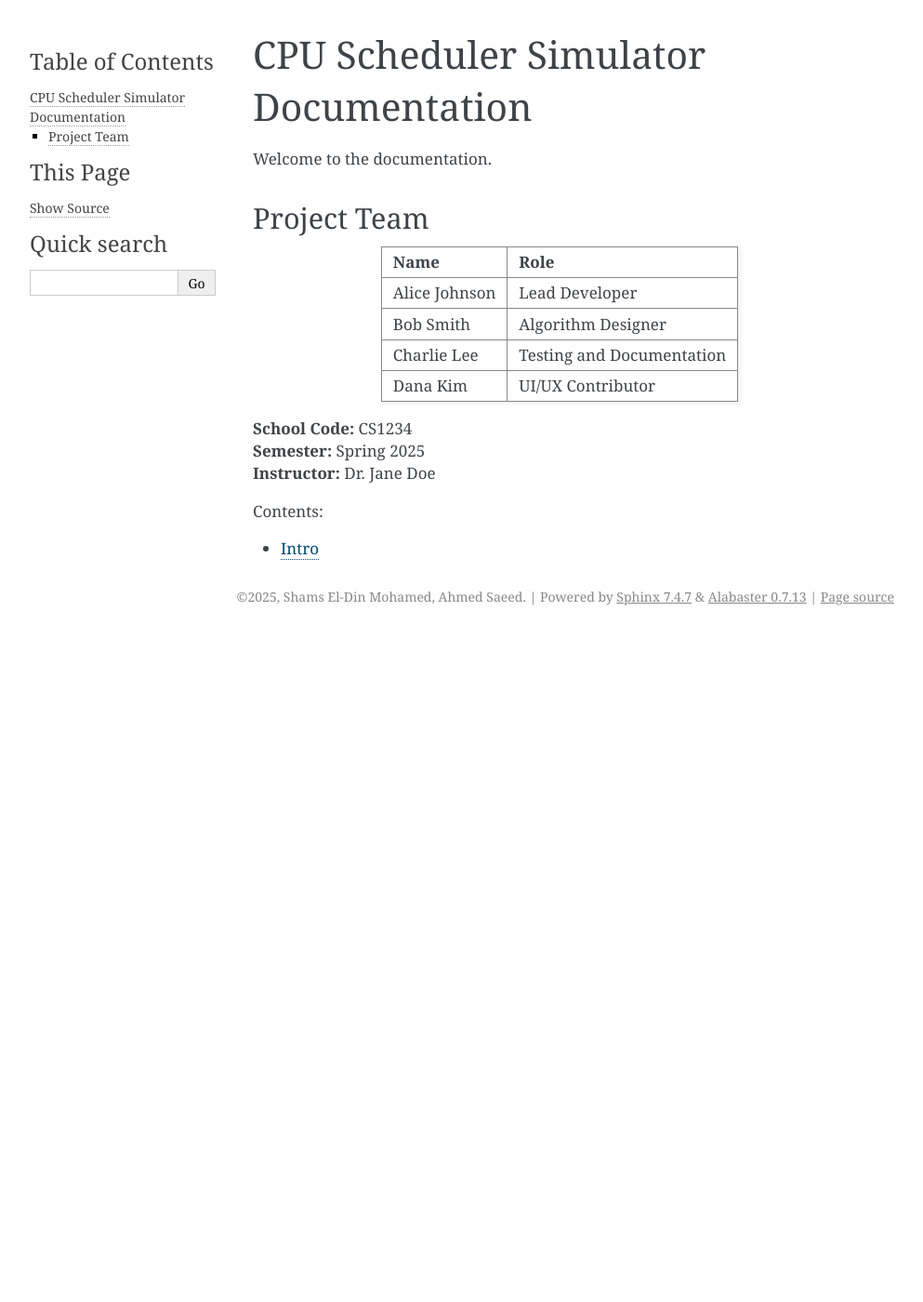
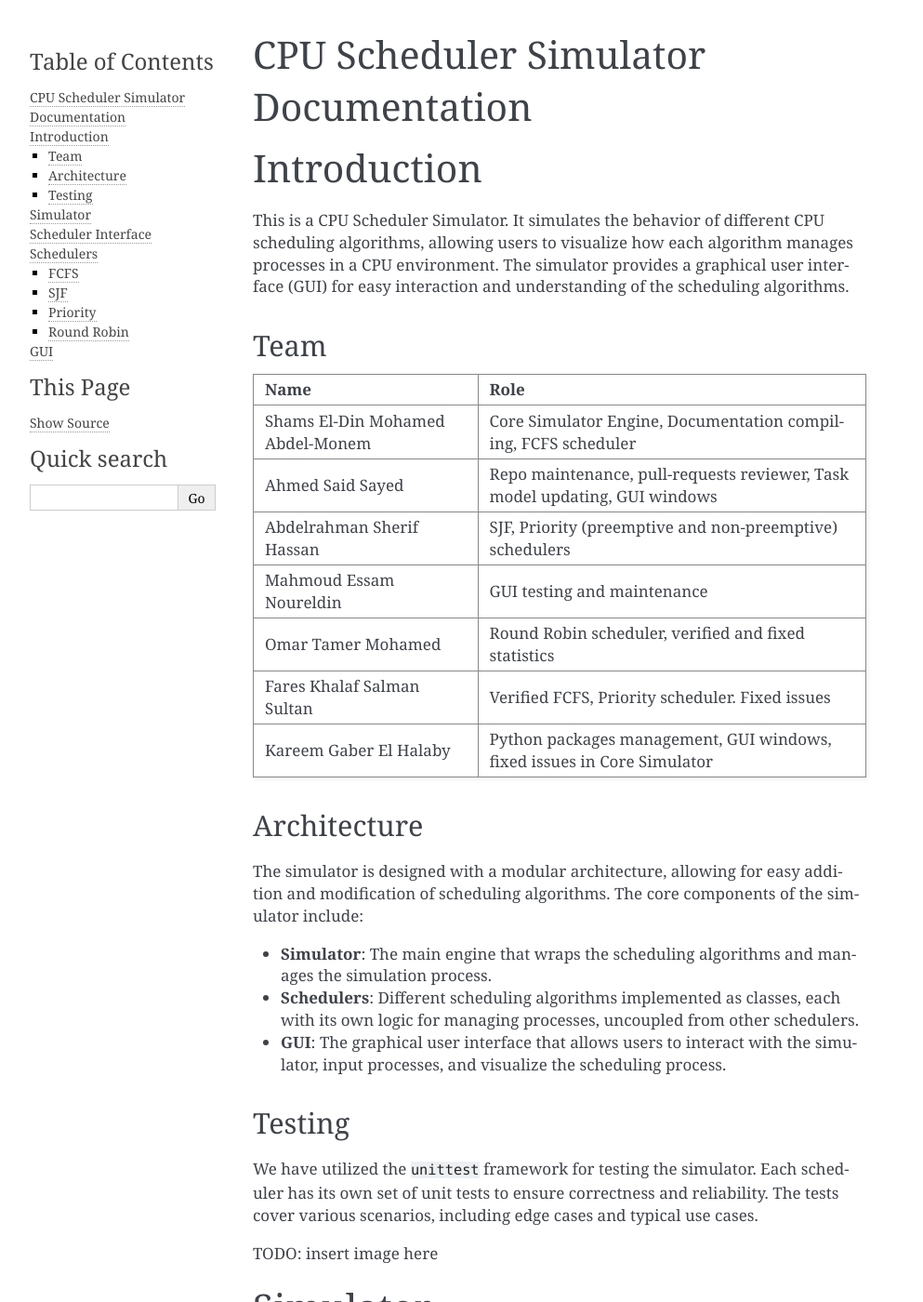
Before and after one commit to AhmedSaid3617/CPU-scheduler, a Sphinx documentation site: the page built from docs/index.md, in a window 1280 px wide and 1400 px high. Shown: the whole window at 93% size, without its empty margins (148-1141 px from the left). Built offline with Sphinx 7.4.7, drawn with Linux system fonts in a browser that asks for light colours; some of the changed text lies outside the part shown.

Commit message:
Updated docs

````diff
--- a/docs/conf.py
+++ b/docs/conf.py
@@ -22,28 +22,56 @@ exclude_patterns = ['_build', 'Thumbs.db', '.DS_Store']
 latex_engine = 'pdflatex'  # Use pdflatex for PDF generation
 latex_elements = {
     'papersize': 'a4paper',  # Or 'letterpaper' for US standard
-    'pointsize': '11pt',     # Font size
+    'pointsize': '11pt',  # Font size
     'geometry': r'\usepackage{geometry}\geometry{margin=1in}',  # Margins
     'preamble': r'''
-        \usepackage{titling}  % Better title control
-        \usepackage{tocloft}  % Customize TOC
-        \setlength{\cftsecnumdepth}{2}  % Number sections in TOC
-        \setlength{\cftsubsecnumdepth}{1}  % Number subsections
+        \usepackage{times}  % Use Times font (or comment out for Computer Modern)
+        \usepackage{tocloft}  % For table of contents customization
+        \cftsetindents{section}{1em}{2em}  % Adjust TOC indentation
+        \cftsetindents{subsection}{3em}{3em}
+
+        \usepackage{booktabs}  % for better looking tables
+\usepackage{array}     % for extended column formatting
+\usepackage{geometry}  % optional: to control page margins
+
+\newcommand{\teamtable}{%
+    \begin{titlepage}
+        \centering
+        \vspace*{2cm}
+        {\sffamily
+        {\Large\bfseries Team Members \par}
+        \vspace{1.5cm}
+        \renewcommand{\arraystretch}{1.4}  % More vertical space between rows
+        \setlength{\tabcolsep}{12pt}       % More horizontal padding in cells
+        \begin{tabular}{>{\raggedright\arraybackslash}p{7cm} >{\centering\arraybackslash}p{5cm}}
+            \toprule
+            \textbf{Name} & \textbf{ID -- Section} \\
+            \midrule
+            Shams El-Din Mohamed Abdel-Monem & 2101442 -- S3 \\
+            Ahmed Said Sayed & 2101546 -- S3 \\
+            Abdelrahman Sherif Hassan & 2100735 -- S3 \\
+            Mahmoud Essam Noureldin & 2001393 -- S2 \\
+            Yousef Mahmoud Mohamed & 2100994 -- S3 \\
+            Mohamed Hussien Mansour Sayed & 2100919 -- S4 \\
+            Omar Tamer Mohamed & 2100528 -- S3 \\
+            Youssof Waleed Fathi & 2101734 -- S3 \\
+            Fares Khalaf Salman Sultan & 2101371 -- S3 \\
+            Kareem Gaber El Halaby & 2101545 -- S3 \\
+            \bottomrule
+        \end{tabular}
+        }
+        \vfill
+    \end{titlepage}
+}
+
     ''',
-    'maketitle': r'''
-        \begin{titlepage}
-            \centering
-            \vspace*{2cm}
-            {\Huge \textbf{\thetitle}} \\[1cm]
-            {\Large \theauthor} \\[0.5cm]
-            {\large School Code: CS1234} \\[0.5cm]
-            {\large Spring 2025} \\
-            \vfill
-            {\large Instructor: Dr. Jane Doe}
-        \end{titlepage}
-    ''',
-    'tableofcontents': r'\tableofcontents\newpage',  # TOC on its own page
+    # Remove extra Sphinx styling
+    'sphinxsetup': '',
+    # Ensure table of contents is included
+    'tableofcontents': r'\teamtable\tableofcontents\newpage',
 }
+
+latex_theme = 'howto'
 
 
 # -- Options for HTML output -------------------------------------------------
--- a/docs/index.md
+++ b/docs/index.md
@@ -1,22 +1,54 @@
 # CPU Scheduler Simulator Documentation
 
-Welcome to the documentation.
+# Introduction
 
-## Project Team
+This is a CPU Scheduler Simulator. It simulates the behavior of different CPU scheduling algorithms, allowing users to visualize how each algorithm manages processes in a CPU environment. The simulator provides a graphical user interface (GUI) for easy interaction and understanding of the scheduling algorithms.
 
-| Name          | Role                      |
-|---------------|---------------------------|
-| Alice Johnson | Lead Developer            |
-| Bob Smith     | Algorithm Designer        |
-| Charlie Lee   | Testing and Documentation |
-| Dana Kim      | UI/UX Contributor         |
+## Team
+| Name                             | Role                                                                       |
+|----------------------------------|----------------------------------------------------------------------------|
+| Shams El-Din Mohamed Abdel-Monem | Core Simulator Engine, Documentation compiling, FCFS scheduler             |
+| Ahmed Said Sayed                 | Repo maintenance, pull-requests reviewer, Task model updating, GUI windows |
+| Abdelrahman Sherif Hassan        | SJF, Priority (preemptive and non-preemptive) schedulers                   |
+| Mahmoud Essam Noureldin          | GUI testing and maintenance                                                |
+| Omar Tamer Mohamed               | Round Robin scheduler, verified and fixed statistics                       |
+| Fares Khalaf Salman Sultan       | Verified FCFS, Priority scheduler. Fixed issues                            |
+| Kareem Gaber El Halaby           | Python packages management, GUI windows, fixed issues in Core Simulator    |
 
-**School Code:** CS1234
-**Semester:** Spring 2025
-**Instructor:** Dr. Jane Doe
 
-```{toctree}
-:maxdepth: 2
-:caption: Contents:
+## Architecture
 
-sections/intro
+The simulator is designed with a modular architecture, allowing for easy addition and modification of scheduling algorithms. The core components of the simulator include:
+- **Simulator**: The main engine that wraps the scheduling algorithms and manages the simulation process.
+- **Schedulers**: Different scheduling algorithms implemented as classes, each with its own logic for managing processes, uncoupled from other schedulers.
+- **GUI**: The graphical user interface that allows users to interact with the simulator, input processes, and visualize the scheduling process.
+
+## Testing
+
+We have utilized the `unittest` framework for testing the simulator. Each scheduler has its own set of unit tests to ensure correctness and reliability. The tests cover various scenarios, including edge cases and typical use cases.
+
+TODO: insert image here
+
+# Simulator
+time units, accepts visitors, GUI interface
+
+# Scheduler Interface
+add task, advance step, very un-coupled, clean
+
+# Schedulers
+
+## FCFS
+short description
+
+## SJF
+short description
+
+## Priority
+short description
+
+## Round Robin
+short description
+
+# GUI
+
+add images, description if needed
````
